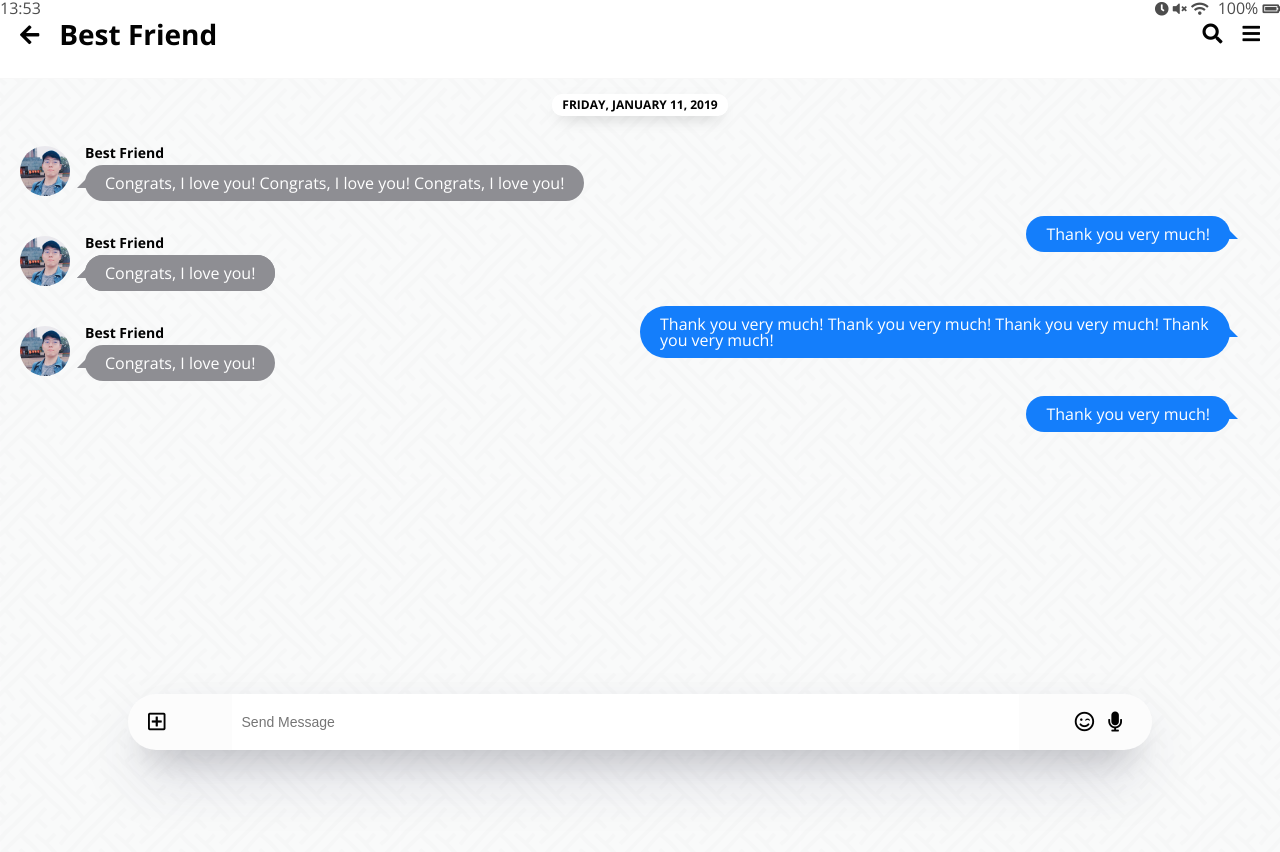
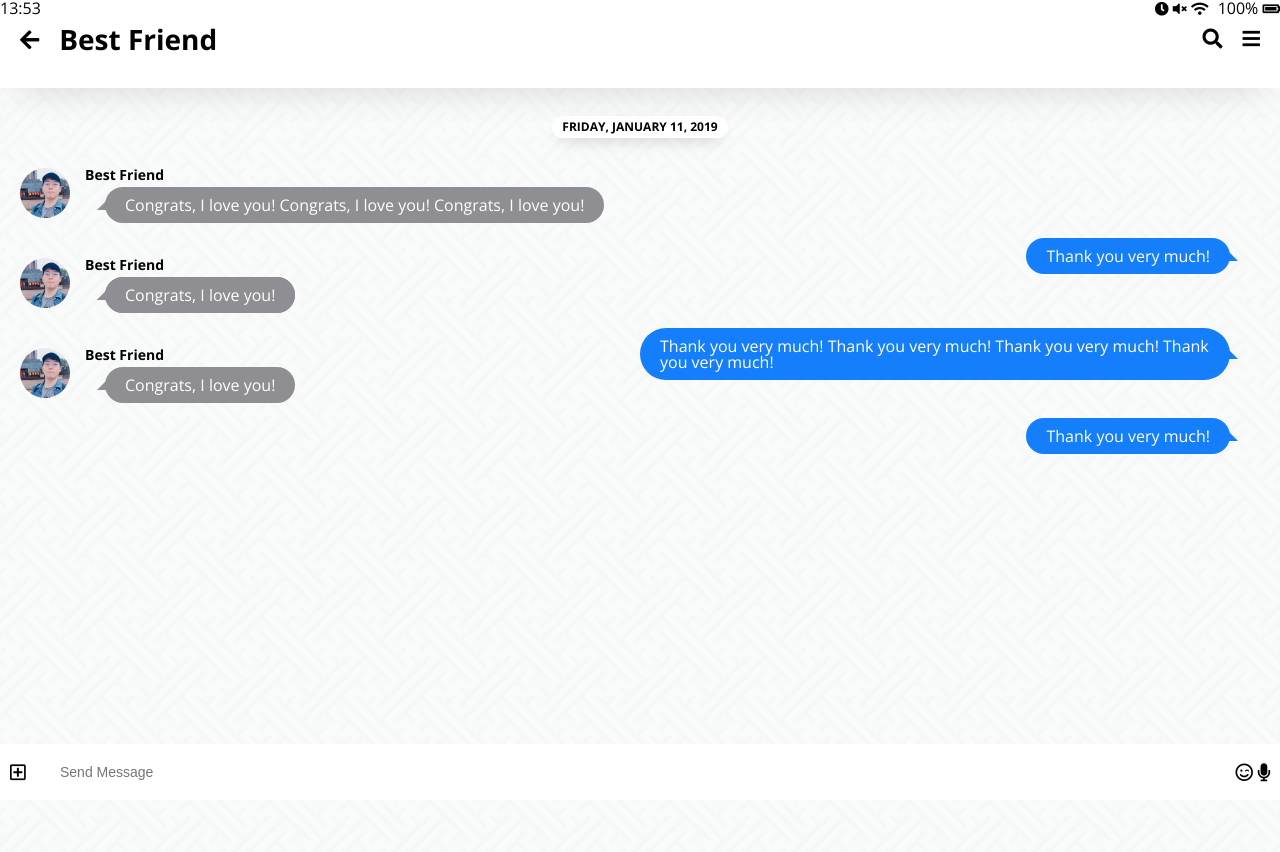
Before and after one commit to dowha/kakaotalk-clone, a plain HTML site: page chat.html in a window 1280 px wide. Shown: the top 852 px of the page. Drawn offline with nearby package versions, Linux system fonts and the light colour scheme.

Commit message:
Chat annimation added

```diff
--- a/CSS/chat.css
+++ b/CSS/chat.css
@@ -1,17 +1,31 @@
+.header-wrapper {
+  background-color: white;
+  padding: 5px 0px;
+  position: fixed;
+  top: 10px;
+  width: 100%;
+  z-index: 1;
+
+  box-shadow: 0 18px 36px -18px rgba(0, 0, 0, 0.15),
+    0 -12px 36px -8px rgba(0, 0, 0, 0.025);
+}
+
 .chat__body {
   padding: 0px;
+  padding-top: 80px;
 }
 
 .chat__body .header {
   padding: 0px 20px;
+  padding-top: 10px;
 }
 
-.chat-screen {
-  min-height: 100vh;
+.chat__body {
+  min-height: 500vh;
   position: relative;
 }
 
-.chat-screen:after {
+.chat__body:after {
   content: "";
   background-image: url(../images/chatBg.png);
   opacity: 0.5;
@@ -23,21 +37,80 @@
   z-index: -1;
 }
 
-.chat__write {
+.header-wrapper .status-bar {
+  background-color: white;
+  opacity: 1;
+}
+
+.chat__write--container {
   position: fixed;
-  bottom: 50px;
-  width: 80%;
+  bottom: 0px;
   display: flex;
   align-items: center;
-  background-color: #fcfcfc;
-  border-radius: 40px;
-  padding: 0px 20px;
+  width: 100%;
   margin: 0 auto;
   left: 0;
   right: 0;
+  justify-content: space-between;
+}
+
+.chat__icon-left {
+  position: absolute;
+  left: 10px;
+}
+
+.chat__icon-right {
+  position: absolute;
+  right: 10px;
+}
+
+@keyframes float {
+  0% {
+    box-shadow: 0 30px 60px -12px rgba(50, 50, 93, 0.25),
+      0 18px 36px -18px rgba(0, 0, 0, 0.3),
+      0 -12px 36px -8px rgba(0, 0, 0, 0.025);
+  }
+  50% {
+    box-shadow: 0 30px 60px -60px rgba(50, 50, 93, 0.25),
+      0 18px 36px -18px rgba(0, 0, 0, 0.3),
+      0 -12px 36px -8px rgba(0, 0, 0, 0.025);
+  }
+  100% {
+    box-shadow: 0 30px 60px -12px rgba(50, 50, 93, 0.25),
+      0 18px 36px -18px rgba(0, 0, 0, 0.3),
+      0 -12px 36px -8px rgba(0, 0, 0, 0.025);
+  }
+}
+
+.chat__write {
+  margin: 0 auto;
+  bottom: 0px;
+  width: 100%;
+  border-radius: 0px;
+  padding: 20px 60px;
+  width: 100%;
+  border: none;
+  font-size: 14px;
+  transition: all 0.5s ease-in;
+}
+
+.chat__write:focus {
+  outline: none;
+  width: 80%;
+  border-radius: 40px;
   box-shadow: 0 30px 60px -12px rgba(50, 50, 93, 0.25),
     0 18px 36px -18px rgba(0, 0, 0, 0.3), 0 -12px 36px -8px rgba(0, 0, 0, 0.025);
-  justify-content: space-between;
+  animation: float 3s linear infinite forwards;
+  transform: translateY(-100px);
+}
+
+.chat__icon {
+  font-size: 18px;
+  transition: opacity 0.3s ease-in-out;
+}
+
+.chat__write:focus ~ .chat__icon {
+  opacity: 0;
 }
 
 .chat__write i {
@@ -51,17 +124,6 @@
 
 .chat__write-column:nth-child(2) {
   width: 80%;
-}
-
-.chat__write-column input {
-  padding: 20px 10px;
-  width: 100%;
-  border: none;
-  font-size: 14px;
-}
-
-.chat__write-column input:focus {
-  outline: none;
 }
 
 .chat-screen .chat__messages {
@@ -172,3 +234,32 @@
   margin-top: -4.5px;
   margin-right: -9px;
 }
+
+@keyframes incomingAnimation {
+  from {
+    opacity: 0;
+    transform: translateX(-200px);
+  }
+  to {
+    opacity: 1;
+    transform: none;
+  }
+}
+
+.incoming-message {
+  animation: incomingAnimation 0.5s ease-out forwards;
+}
+
+@keyframes sentAnimation {
+  from {
+    opacity: 0;
+  }
+  to {
+    opacity: 1;
+    transform: none;
+  }
+}
+
+.sent-message {
+  animation: incomingAnimation 0.5s ease-out forwards;
+}
--- a/chat.html
+++ b/chat.html
@@ -14,6 +14,7 @@
     <title>Chat | Kakao Clone</title>
   </head>
   <body class="chat__body">
+    <div class="header-wrapper">
       <div class="status-bar">
         <div class="status-bar__column">
           <span class="status-bar__clock">13:53</span>
@@ -42,6 +43,7 @@
           </span>
         </div>
       </header>
+    </div>
     <main class="chat-screen bg">
       <ul class="chat__messages">
         <span class="chat__timestamp">Friday, January 11, 2019</span>
@@ -104,18 +106,17 @@
         </li>
       </ul>
     </main>
-    <div class="chat__write">
-      <div class="chat__write-column">
-        <i class="far fa-plus-square"></i>
-      </div>
-      <div class="chat__write-column">
+    <div class="chat__write--container">
       <input
+        class="chat__write"
         type="text"
         placeholder="Send Message"
         class="chat__write-input"
       />
+      <div class="chat__icon-left chat__icon">
+        <i class="far fa-plus-square"></i>
       </div>
-      <div class="chat__write-column">
+      <div class="chat__icon-right chat__icon">
         <span class="chat__write_icon"><i class="far fa-smile-wink"></i></span>
         <span class="chat__write_icon"><i class="fas fa-microphone"></i></span>
       </div>
```
Lines whose indentation alone changed are shown as unchanged.
